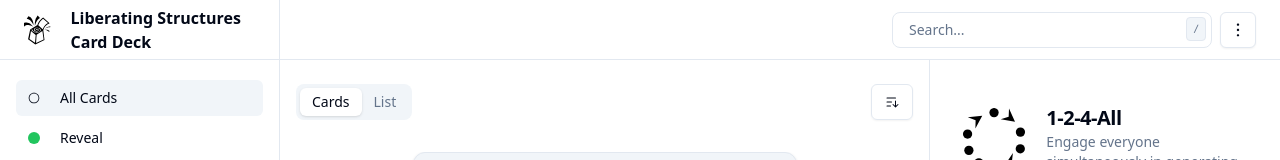
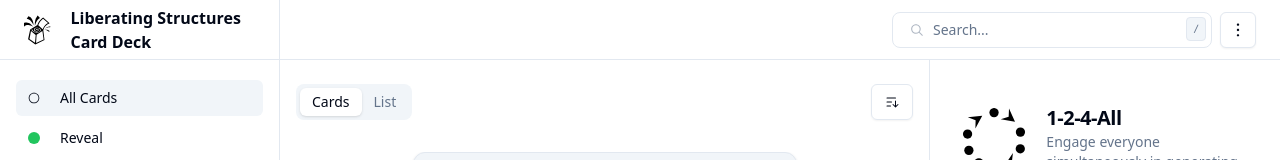
Before and after one commit to vpapadopou/ls-cards-online, a React (Vite) app: page / in a window 1280 px wide. Shown: the top 160 px of the page. Built offline with nearby package versions, Linux system fonts and the light colour scheme.

Commit message:
Added icon to CommandTrigger

```diff
--- a/src/components/Navigation/CommandMenu.jsx
+++ b/src/components/Navigation/CommandMenu.jsx
@@ -1,5 +1,7 @@
 import { React, useEffect, useState } from 'react';
 import { useLocation } from 'react-router-dom';
+
+import { MagnifyingGlassIcon } from '@radix-ui/react-icons';
 
 import { Button } from '@/components/ui/button';
 import { CommandDialog, CommandEmpty, CommandGroup, CommandInput, CommandItem, CommandList } from '@/components/ui/command';
@@ -50,13 +52,15 @@ function CommandMenu() {
         className="relative h-9 w-full justify-start rounded-[0.5rem] bg-background text-sm font-normal text-muted-foreground shadow-none sm:pr-12 md:w-52 lg:w-80"
         onClick={() => setOpenCommandMenu(true)}
       >
+        <MagnifyingGlassIcon className="mr-2 h-4 w-4 shrink-0 opacity-50" />
+
         <span className="inline-flex">Search...</span>
         <kbd className="pointer-events-none absolute right-[0.3rem] top-[0.3rem] hidden h-6 select-none items-center gap-1 rounded border bg-muted px-1.5 font-mono text-[10px] font-medium opacity-100 sm:flex">
           /
         </kbd>
       </Button>
       <CommandDialog open={openCommandMenu} onOpenChange={setOpenCommandMenu}>
-        <CommandInput placeholder="Search cards or type a command..." />
+        <CommandInput placeholder="Search cards..." />
         <CommandList>
           <CommandEmpty>No results found.</CommandEmpty>
           {/* Cards */}
```
